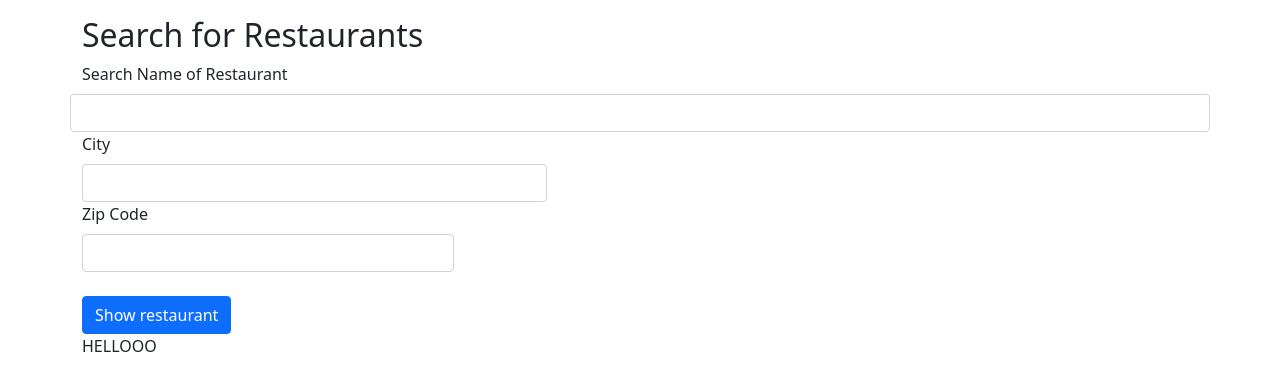
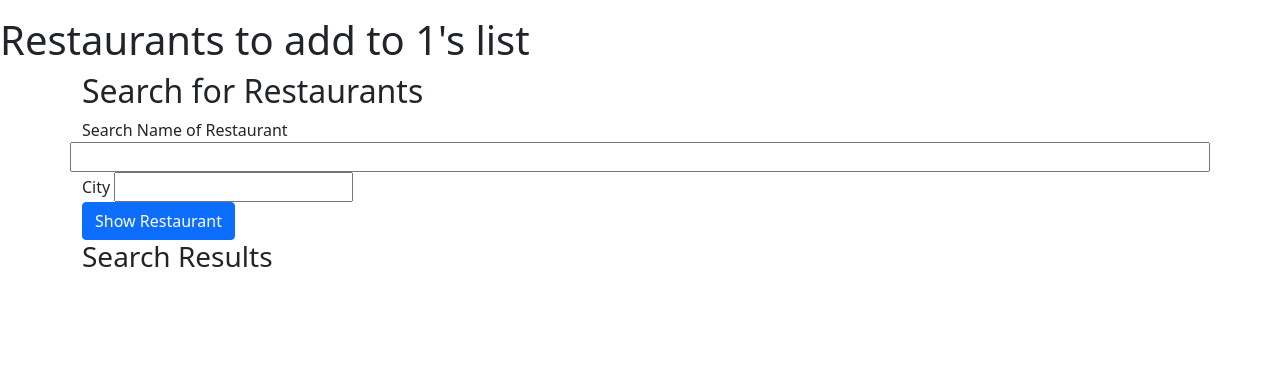
Before and after one commit to YolineB/hb-manji, a Flask app: template templates/add_restaurants.html in a window 1280 px wide. Shown: the top 391 px of the page. Run offline with Flask 2, Linux system fonts and the light colour scheme; the template is opened without the code that fills it: most values are stand-ins (such as "Sample title", 1, 10 or a date in 2020).

Commit message:
Updated search results w/ user info

```diff
--- a/server.py
+++ b/server.py
@@ -4,11 +4,11 @@ from flask import (Flask, render_template, request, flash, session,
                    redirect, jsonify)
 
 import crud
+import os
 import yelp_search
 #Helps reflect error w/ undefined variables
 from jinja2 import StrictUndefined
 from pprint import pformat
-import os
 import json
 import requests
 
@@ -18,7 +18,6 @@ app.secret_key = 'dev'
 app.jinja_env.undefined = StrictUndefined
 
 from model import connect_to_db, db
-
 
 
 @app.route('/')
@@ -41,13 +40,14 @@ def process_login():
         return redirect("/")
     else:
         # log in and store user's email in session
-        session["user_email"] = user.email
+        session["user_id"] = user.user_id
 
         #pass user to template
         return render_template('homepage.html', user=user)
 
 @app.route('/register')
 def registration_form():
+    """Directs user to registration form """
 
     return render_template('registration.html')
 
@@ -80,31 +80,43 @@ def registration_request():
 @app.route('/homepage')
 def home_page():
     """User main page """
+    #if statement to make sure user name is in session
+    if 'user_id' not in session:
+        return redirect("/")
+
 
     return render_template('homepage.html')
 
-@app.route('/add_restaurant')
+@app.route('/add_restaurant_page')
 def add_restaurant():
     """ Add a restaurant to user list """
 
-    return render_template('add_restaurants.html')
+
+    if 'user_id' not in session:
+        return redirect("/")
+
+    user_id = session['user_id']
+
+    return render_template('add_restaurants.html', user_id=user_id)
 
 
-@app.route('/api/resaurant_search')
+@app.route('/restaurant_search.json', methods=["POST"])
 def search_restaurants():
     """Search for restaurants on Yelp"""
     term = request.json.get("term")
     location = request.json.get("city")
 
-    print('/n' *20)
-    print(term)
-    print(location)
-    print('/n' *20)
-
-    results = search_restaurant(term, location)
+    results = yelp_search.search_restaurant(term, location)
 
     return jsonify(results)
 
+@app.route('/add_to_restaurant_list/<yelp_id>')
+def add_to_user_list(yelp_id):
+    """Add to user's list if not already there"""
+
+   #-check if in users list
+   #if no, crud funtion to add to user's list
+   #session user_id
 
 
 if __name__ == '__main__':
--- a/static/show_restaurants.js
+++ b/static/show_restaurants.js
@@ -1,102 +1,66 @@
 'use strict';
 
+// function addToUserList(id){
+//     //feth request to url adding id, and server will add to database
 
-function queryResults(result){
-    document.querySelector('#restaurants').innerHTML = result;
-    //document.querySelector('#restaurants').innerHTML = 'DID I CHANGE';
+//     let id = btn.value;
+
+//     evt.target.remove()
+//     return id
+
+    // function handler(btn) {
+    //     const id = btn.value;
+    //     // use id to make fetch() call
+    //     btn.remove()
+    //     // or
+    //     btn.disabled = true;
+    // }
+
+
+
+//make react component, onClick for react
+function returnResultCard(obj){
+
+    let answer = `<li>
+    <div class="restaurant-body">
+        <h5 class="restaurant-title">${obj['name']}</h5>
+        <div class="restaurant addy"> ${obj['location']['display_address']} </div>
+        <button value="${obj['id']}" onclick="addToUserList(this)" class="btn btn-primary">Add to my list</button>
+    </div>
+    </li>` ;
+
+    return answer
+
 }
 
-
+//switch to react as well....
 function restaurantResults(evt) {
     evt.preventDefault();
 
-
     const formInputs ={
-        term: document.querySelector('#keyword').value,
+        term: document.querySelector('#search-keyword').value,
         city: document.querySelector('#search-city').value,
-        //zip: document.querySelector('#search-zip').value
     };
 
+    //document.querySelector('#restaurants').innerHTML = JSON.stringify(formInputs);
 
-    fetch('/api/restaurant_search', {
+    fetch('/restaurant_search.json', {
         method: 'POST',
         body: JSON.stringify(formInputs),
         headers: {
             'Content-Type': 'application/json',
-        },
+            },
         })
         .then(response => response.json())
-        .then(jsonResponse => {document.querySelector('#restaurants').innerHTML = jsonResponse});
+        .then(jsonResponse => {
+            console.log(jsonResponse);
+            for (const res_obj of jsonResponse){
+                let restChoice = returnResultCard(res_obj);
+                document.querySelector('#restaurants').insertAdjacentHTML('beforeend', restChoice);
+            }
+        });
 
 };
 
-document.querySelector('#restaurant-search').addEventListener('submit', restaurantResults);
 
-
-//from html, got to JS file, and make a callback function.
-//In callback function, create FormInputs w/ search results
-
-// function orderMelons(evt) {
-//     evt.preventDefault();
-
-//     const formInputs ={
-//       melon_type: document.querySelector('#melon-type-field').value,
-//       qty: document.querySelector('#qty-field').value,
-//     };
-
-//     fetch('/order-melons.json', { <-- this is the python server call
-//       method: 'POST',
-//       body: JSON.stringify(formInputs),
-//       headers: {
-//         'Content-Type' : 'application/json',
-//       },
-//     })
-//       .then(response => response.json()) <--returned results
-//       .then(melonUpdate) <-- w/ returned search object, send to the callback function
-//                                 that will help render the list onto the page
-//   }
-//   document.querySelector('#order-form').addEventListener('submit', orderMelons);
-
-// Python flask route
-// @app.route('/afterparty/search')
-// def find_afterparties():
-//     """Search for afterparties on Eventbrite"""
-
-//     keyword = request.args.get('keyword', '')
-//     postalcode = request.args.get('zipcode', '')
-//     radius = request.args.get('radius', '')
-//     unit = request.args.get('unit', '')
-//     sort = request.args.get('sort', '')
-// url = 'https://app.ticketmaster.com/discovery/v2/events'
-//     payload = {'apikey': API_KEY,
-//                'keyword': keyword,
-//                'postalCode': postalcode,
-//                'radius': radius,
-//                'unit': unit,
-//                'sort': sort}
-
-//     response = requests.get(url, params=payload)
-//     data = response.json()
-
-//     if '_embedded' in data:
-//         events = data['_embedded']['events']
-//     else:
-//         events = []
-
-// @app.route('/order-melons.json', methods=['POST'])
-// def order_melons():
-//     """Order melons and return a dictionary of result-code and result-msg."""
-//     melon = request.json.get('melon_type')
-//     qty = int(request.json.get('qty'))
-
-//     if qty > 10:
-//         result_code = 'ERROR'
-//         result_text = "You can't buy more than 10 melons"
-//     elif qty > 0:
-//         result_code = 'OK'
-//         result_text = f"You have bought {qty} {melon} melons"
-//     else:
-//         result_code = 'ERROR'
-//         result_text = "You want to buy fewer than 1 melons? Huh?"
-
-//     return jsonify({'code': result_code, 'msg': result_text})
+document.querySelector('form').addEventListener('submit', restaurantResults);
--- a/templates/add_restaurants.html
+++ b/templates/add_restaurants.html
@@ -5,57 +5,50 @@
 
 {% block body %}
 
+<h1> Restaurants to add to {{user_id}}'s list</h1>
+
 <div class="container" name="restaurant_search" >
 
     <div class="col">
         <h2>Search for Restaurants</h2>
 
-        <form id="restaurant_form">
-
-            <label class="form-label above" for="search-keyword">Search Name of Restaurant</label>
+        <form>
             <div class="row">
+                <label for="search-keyword">Search Name of Restaurant</label>
                 <input
                 id="search-keyword"
-                class="form-control"
                 type="text"
                 name="search-keyword"
                 >
             </div>
 
             <div class="col-5">
-                <label class="form-label above" for="search-city"> City </label>
+                <label for="search-city"> City </label>
                 <input
                 id="search-city"
-                class="form-control"
                 type="text"
                 name="search-city"
                 >
             </div>
 
-            <label class="form-label above" for="search-zip"> Zip Code</label>
-            <div class="col-4">
-                <input
-                id="search-zip"
-                class="form-control"
-                type="text"
-                name="search-zip"
-                >
-            </div>
-
-            <div class="row mt-4">
-                <div class="col-3">
-                    <input id="restaurant-search" type="submit" value="Show restaurant"class="btn btn-primary" name="retaurant-search">
-                </div>
-            </div>
+            <button type="submit" class="btn btn-primary">Show Restaurant</button>
         </form>
 
-        <div id="restaurants"> HELLOOO</div>
+        <h3> Search Results </h3>
+
+         <ul id="restaurants"> </ul>
 
     </div>
-
 
 </div>
 
 <script src="/static/show_restaurants.js"></script>
 
 {% endblock %}
+
+<!-- <select class="form-select" multiple aria-label="multiple select example">
+  <option selected>Open this select menu</option>
+  <option value="1">One</option>
+  <option value="2">Two</option>
+  <option value="3">Three</option>
+</select> -->
--- a/yelp_search.py
+++ b/yelp_search.py
@@ -8,19 +8,19 @@ import requests
 
 url = 'https://api.yelp.com/v3/businesses/search'
 
-key = os.environ['YELP_KEY']
+key=os.environ["YELP_KEY"]
 
 headers = { 'Authorization' : 'Bearer %s' % key}
 
-def search_restuarant(term, location='home_zip'):
+def search_restaurant(term, location='home_zip'):
     """Return dictionary of restaurant results"""
 
-    param = { 'term': term, 'location': location, 'limit': '20' }
+    param = { 'term': term, 'location': location, 'limit': '6' }
 
     response = requests.get(url=url, params=param, headers=headers)
 
     search_results = response.json()
 
-    return search_results
+    return search_results['businesses']
 
 # print(search_results['total'], search_results['businesses'][0]['name'] )
```
Also changed, not shown: crud.py (+20 -9 lines), seed_databse.py (+36 -3 lines), templates/homepage.html (+12 -3 lines), model.py (line endings or trailing spaces).
